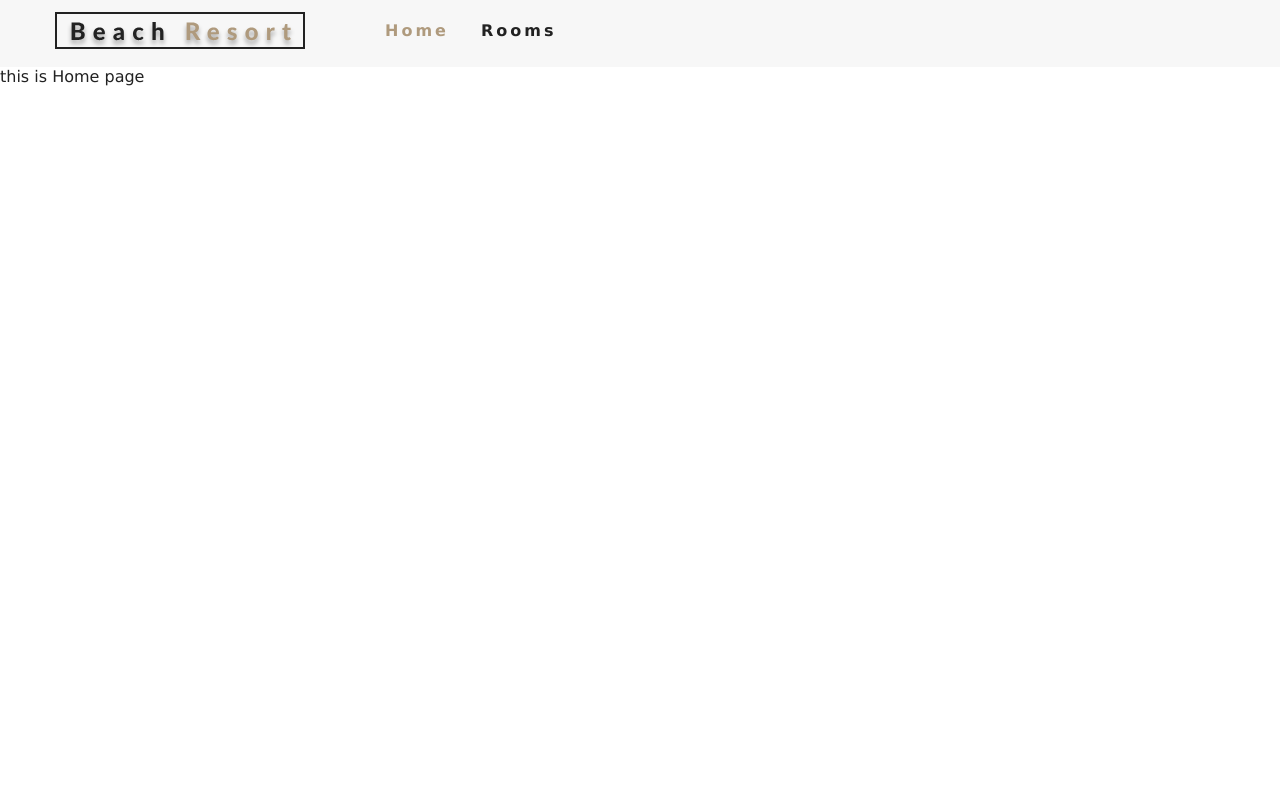
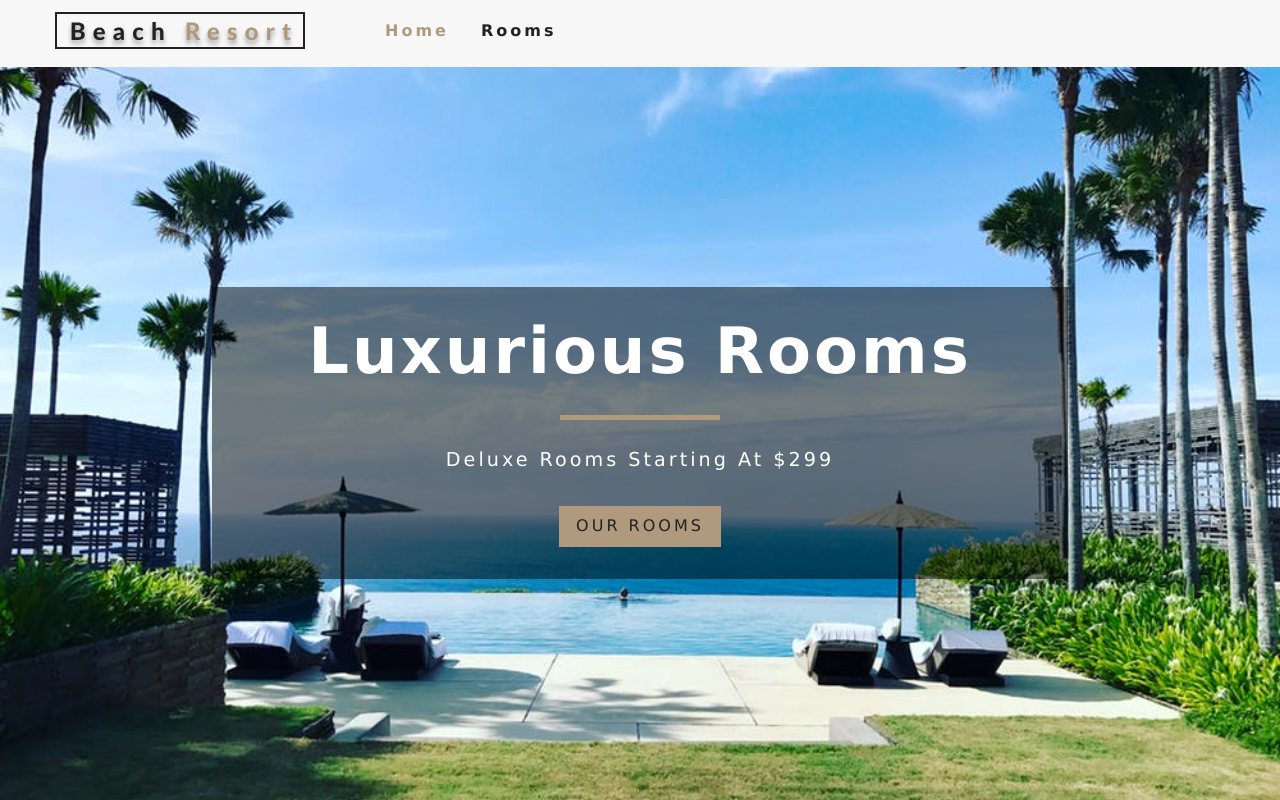
Before and after one commit to armin0chehr/react-beach-resort-project-v2.1, a React (Create React App) app: page / in a window 1280 px wide. Built offline with nearby package versions, Linux system fonts and the light colour scheme.

Commit message:
some edit for Home and Navbar and Title.js And Banner.js are created

```diff
--- a/src/components/Banner.js
+++ b/src/components/Banner.js
@@ -0,0 +1,12 @@
+import React from 'react'
+
+export default function Banner( {children, title, subtitle} ) {
+	return (
+		<div className="banner">
+                <h1>{title}</h1>
+                <div></div>
+                <p>{subtitle}</p>
+                {children}
+            </div>
+	)
+}
--- a/src/components/Navbar.js
+++ b/src/components/Navbar.js
@@ -12,7 +12,7 @@ const [isOpen, setIsOpen] = useState(false);
 		<div className="nav-center">
 			<div className="nav-header">
 			<Link to="/"><img src={logo} alt="logo"/></Link>
-			<button class="nav-btn" onClick={() => setIsOpen(value => !value)} >
+			<button className="nav-btn" onClick={() => setIsOpen(value => !value)} >
                <FaAlignRight className="nav-icon"/>
              </button>
 			</div>
--- a/src/pages/Home.js
+++ b/src/pages/Home.js
@@ -1,9 +1,16 @@
 import React from 'react'
-
+import Hero from '../components/Hero'
+import Banner from '../components/Banner'
+import {Link} from 'react-router-dom'
 export default function Home() {
 	return (
-		<div>
-			this is Home page
-		</div>
+		<Hero>
+			<Banner
+				title="Luxurious Rooms"
+				subtitle="Deluxe Rooms Starting At $299"
+				>
+				<Link to='rooms' className="btn-primary" >Our Rooms</Link>
+			</Banner>
+		</Hero>
 	)
 }
```
Also changed, not shown: src/components/Title.js (+9 -0 lines).
